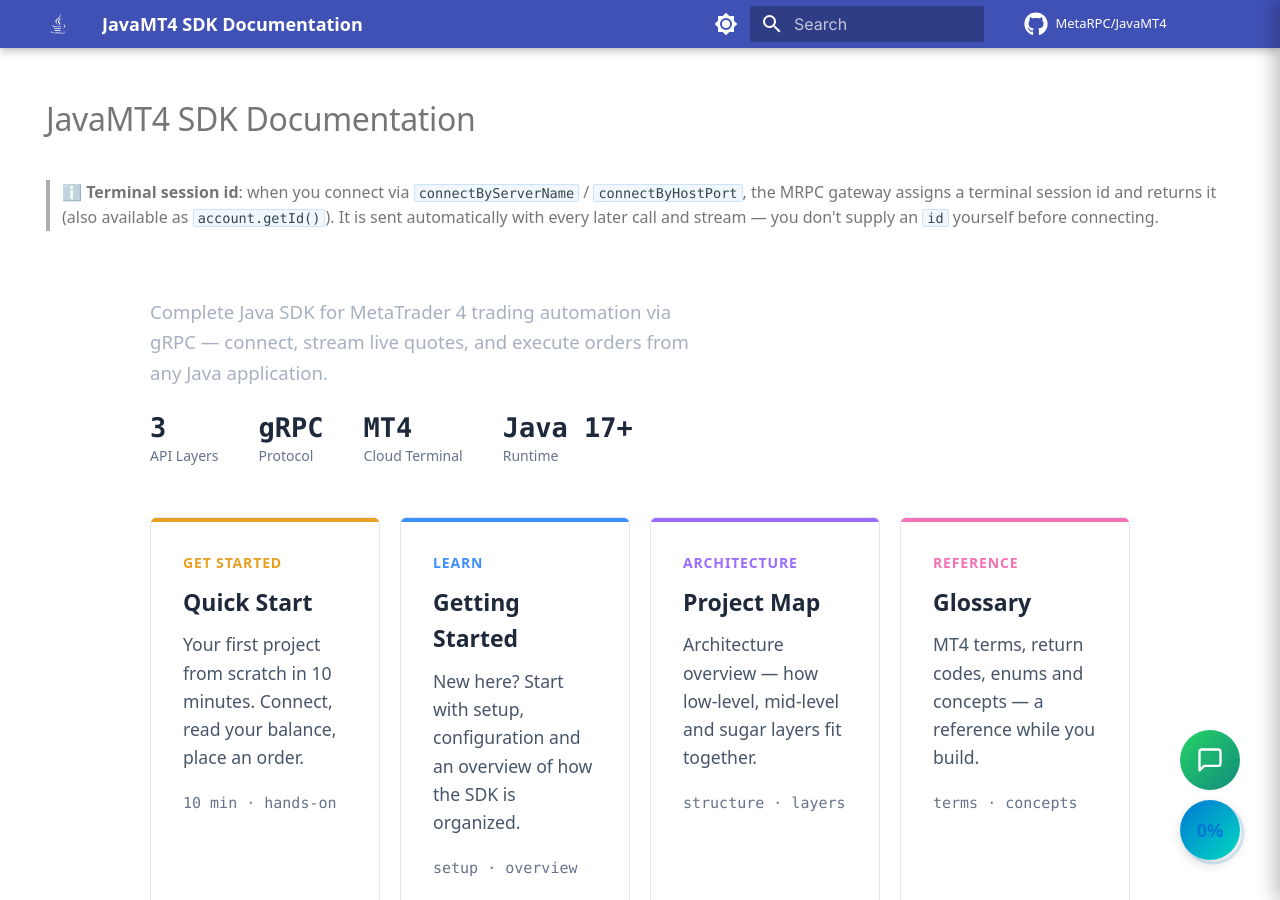
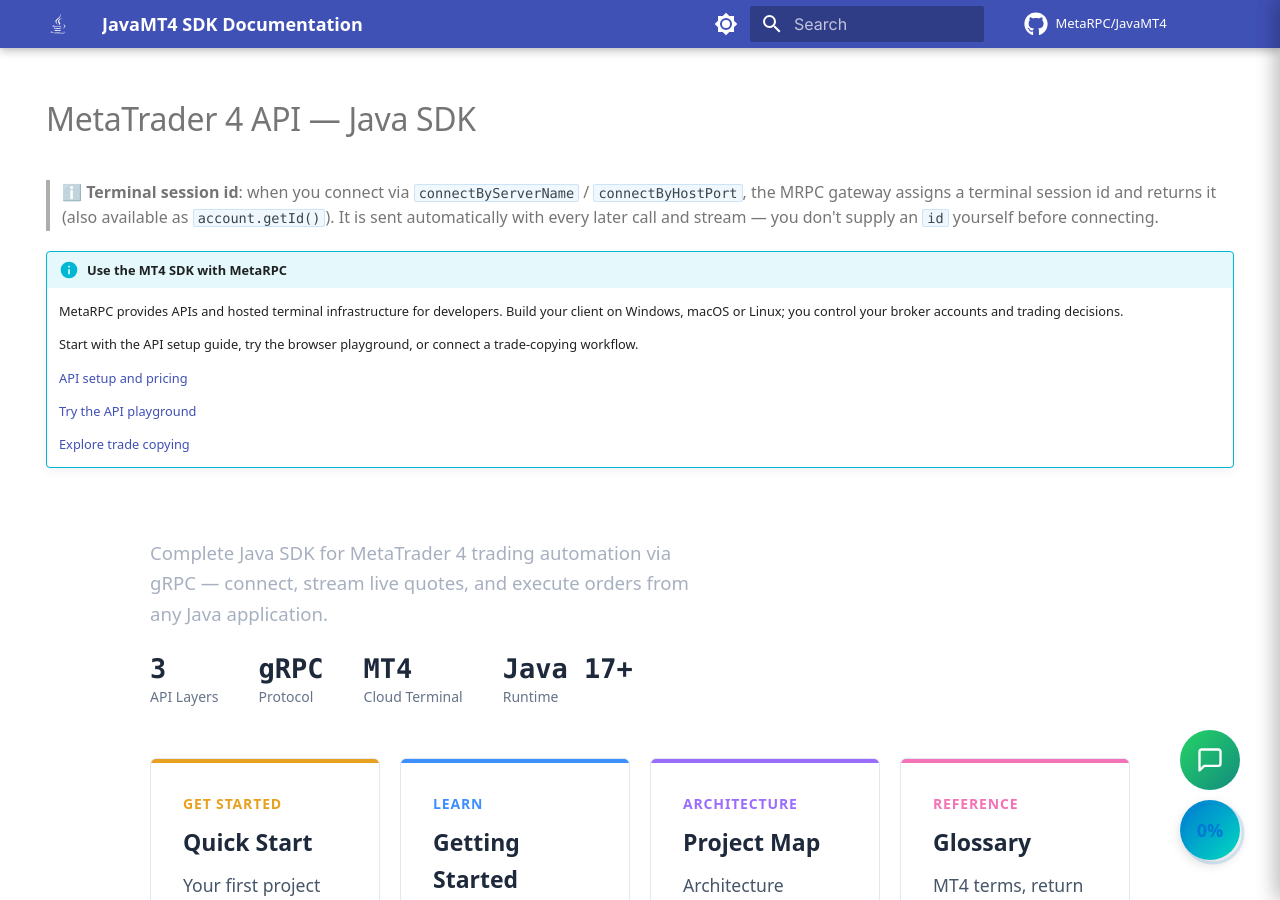
Before and after one commit to MetaRPC/JavaMT4, an MkDocs documentation site: the page built from docs/index.md, in a window 1280 px wide and 900 px high. Built offline with MkDocs 1.6.1 and Material for MkDocs 9.7.7, drawn with Linux system fonts in a browser that asks for light colours; comment, search, counter and statistics services are not loaded.

Commit message:
docs: connect SDK discovery to API setup and copier workflows

```diff
--- a/docs/index.md
+++ b/docs/index.md
@@ -1,12 +1,25 @@
 ---
+title: "MetaTrader 4 API — Java SDK"
 hide:
   - navigation
   - toc
 ---
 
-# JavaMT4 SDK Documentation
+# MetaTrader 4 API — Java SDK
 
 > ℹ️ **Terminal session id**: when you connect via `connectByServerName` / `connectByHostPort`, the MRPC gateway assigns a terminal session id and returns it (also available as `account.getId()`). It is sent automatically with every later call and stream — you don't supply an `id` yourself before connecting.
+
+!!! info "Use the MT4 SDK with MetaRPC"
+
+    MetaRPC provides APIs and hosted terminal infrastructure for developers. Build your client on Windows, macOS or Linux; you control your broker accounts and trading decisions.
+
+    Start with the API setup guide, try the browser playground, or connect a trade-copying workflow.
+
+    [API setup and pricing](https://mrpc.pro/start/api?lang=en&utm_source=github&utm_medium=referral&utm_campaign=api_sdk_discovery&utm_content=javamt4_setup)
+
+    [Try the API playground](https://mrpc.pro/api?lang=en&utm_source=github&utm_medium=referral&utm_campaign=api_sdk_discovery&utm_content=javamt4_playground#live-code)
+
+    [Explore trade copying](https://mrpc.pro/start/copier?lang=en&utm_source=github&utm_medium=referral&utm_campaign=api_sdk_discovery&utm_content=javamt4_copier)
 
 <div class="hx-wrap" markdown="0">
 
```
